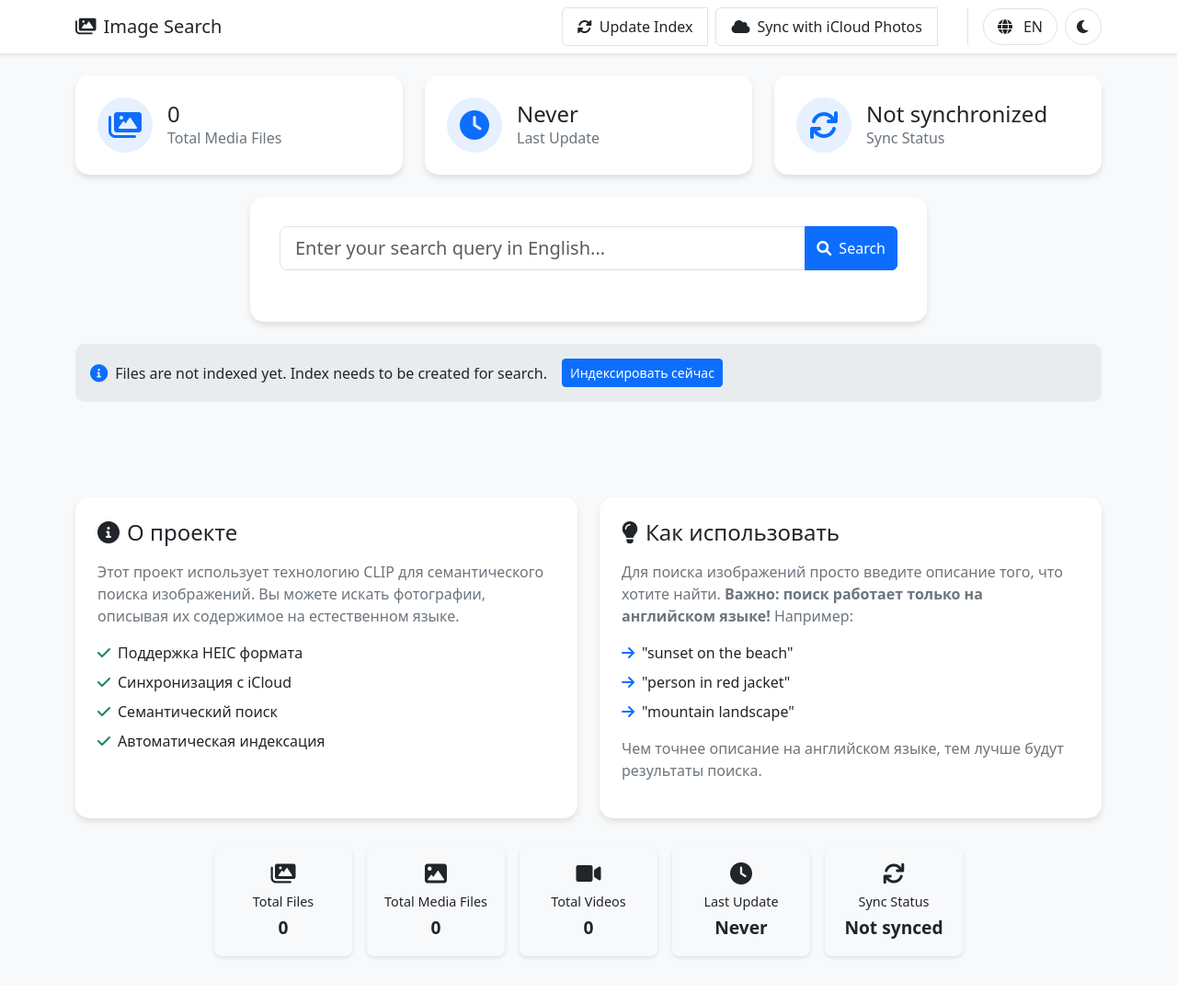
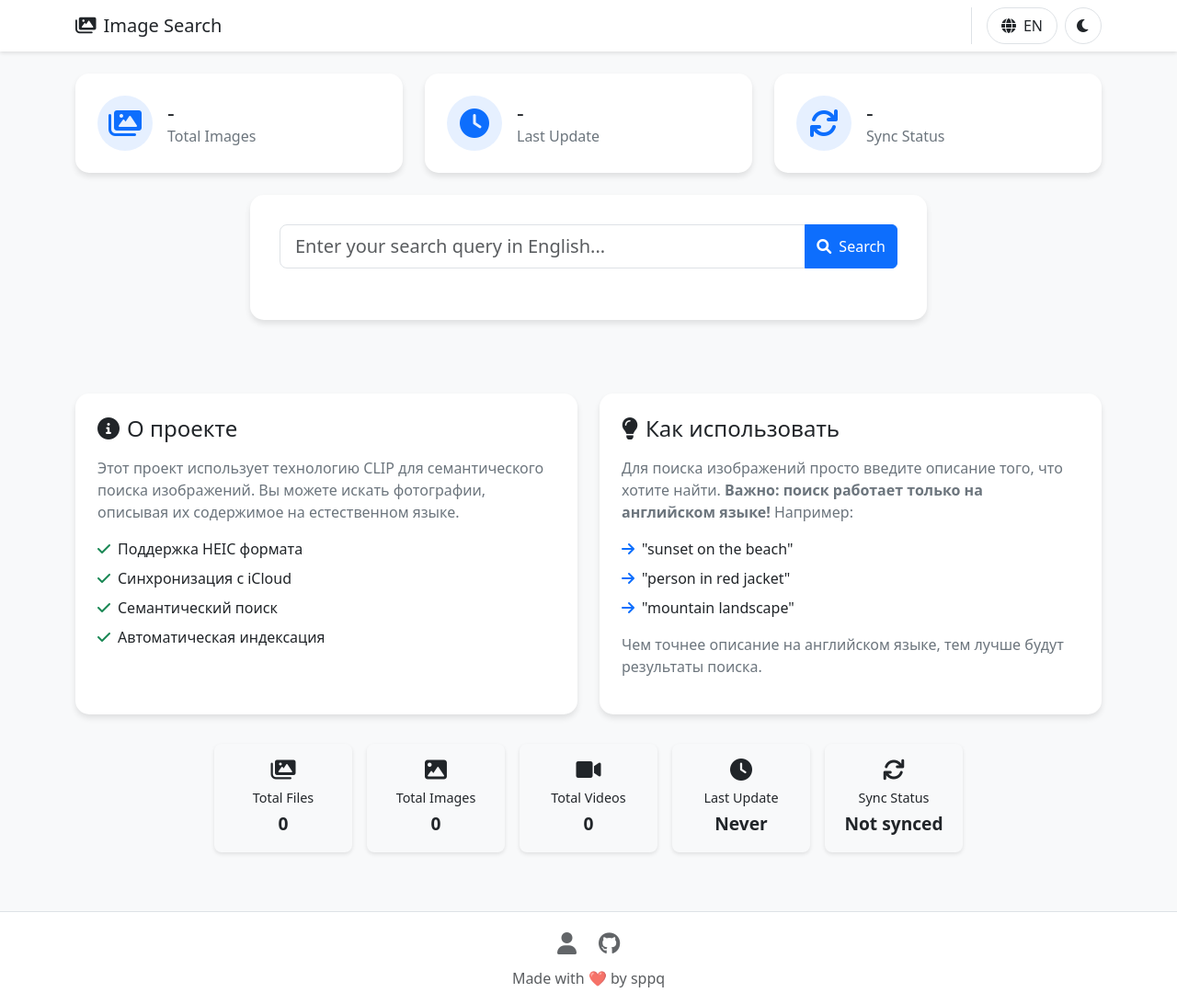
Before and after one commit to Sppqq/iCloudVision, a Flask app: page / in a window 1280 px wide. Shown: the whole page at 92% size. Before the commit the page ends 1044 px from the top, so only its background shows below. Run offline with Flask 3, Linux system fonts and the light colour scheme.

Commit message:
refactor: перемещение кнопок автора и GitHub в футер
1. Удалены кнопки из навигационной панели

2. Добавлены иконки в футер страницы

3. Добавлены стили для иконок в футере

```diff
--- a/static/style.css
+++ b/static/style.css
@@ -711,3 +711,28 @@
     font-weight: bold;
     color: var(--text-primary);
 }
+
+.footer {
+    background-color: var(--card-bg);
+    border-top: 1px solid var(--border-color);
+}
+
+.social-links {
+    display: flex;
+    justify-content: center;
+    gap: 1.5rem;
+    margin-bottom: 0.5rem;
+}
+
+.social-link {
+    color: var(--text-color);
+    font-size: 1.5rem;
+    transition: all 0.3s ease;
+    opacity: 0.7;
+}
+
+.social-link:hover {
+    color: var(--text-color);
+    opacity: 1;
+    transform: translateY(-3px);
+}
--- a/templates/index.html
+++ b/templates/index.html
@@ -13,29 +13,6 @@
         <div class="container">
             <a class="navbar-brand" href="/"><i class="fas fa-images me-2"></i><span data-translate="title">Image Search</span></a>
             <div class="d-flex align-items-center gap-3">
-                <!-- Основные действия -->
-                <div class="actions-group">
-                    <div class="btn-group">
-                        <button class="btn btn-outline-primary action-btn" id="indexButton" onclick="updateIndex()">
-                            <i class="fas fa-sync-alt"></i>
-                            <span data-translate="updateIndex">Update Index</span>
-                        </button>
-                        <button class="btn btn-outline-danger action-btn d-none" id="stopIndexButton" onclick="stopIndexing()">
-                            <i class="fas fa-stop"></i>
-                            <span>Остановить индексацию</span>
-                        </button>
-                    </div>
-                    <div class="btn-group">
-                        <button id="syncButton" class="btn btn-outline-primary action-btn">
-                            <i class="fas fa-cloud"></i>
-                            <span data-translate="syncWithICloud">Sync with iCloud</span>
-                        </button>
-                        <button id="stopSyncButton" class="btn btn-outline-danger action-btn d-none" onclick="stopSync()">
-                            <i class="fas fa-stop"></i>
-                            <span>Остановить синхронизацию</span>
-                        </button>
-                    </div>
-                </div>
                 <!-- Настройки -->
                 <div class="settings-group">
                     <!-- Переключатель языка -->
@@ -196,6 +173,23 @@
         </div>
     </div>
 
+    <!-- Добавляем панель с иконками внизу страницы -->
+    <footer class="footer mt-5 py-3">
+        <div class="container text-center">
+            <div class="social-links">
+                <a href="https://sppqq.github.io/site/" target="_blank" class="social-link" title="Author's Website">
+                    <i class="fas fa-user"></i>
+                </a>
+                <a href="https://github.com/Sppqq/iCloudVision" target="_blank" class="social-link" title="GitHub Repository">
+                    <i class="fab fa-github"></i>
+                </a>
+            </div>
+            <div class="mt-2 text-muted">
+                Made with ❤️ by sppq
+            </div>
+        </div>
+    </footer>
+
     <!-- Модальное окно для предпросмотра -->
     <div class="modal fade" id="imagePreviewModal" tabindex="-1" aria-hidden="true">
         <div class="modal-dialog modal-lg modal-dialog-centered">
```
Also changed, not shown: README.ru.md (+12 -0 lines), README.md.
